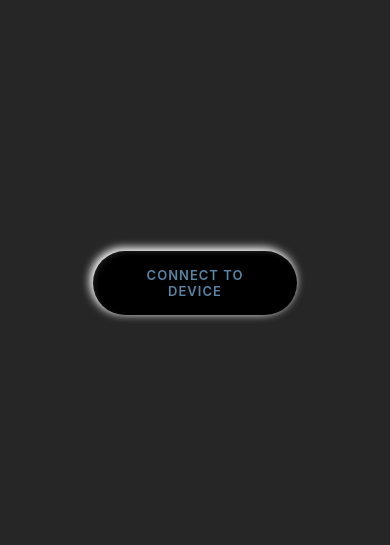
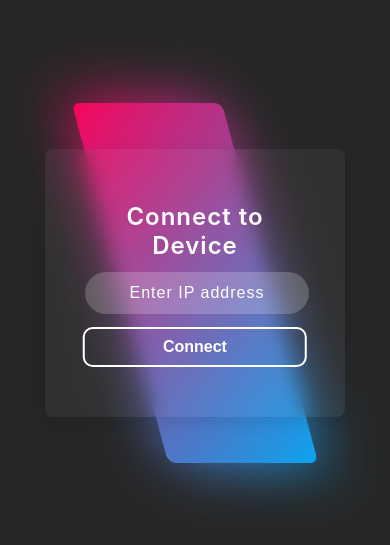
Before and after one commit to Utkarshp23/proconnect, a React (Create React App) app: page / in a window 390 px wide. Shown: the part 139-684 px from the top of the page. Built offline with nearby package versions, Linux system fonts and the light colour scheme.

Commit message:
responsiveness addet to popUpForm

```diff
--- a/src/App.js
+++ b/src/App.js
@@ -6,8 +6,8 @@ import ConnectedWindow from "./components/ConnectedWindow";
 function App() {
   return (
     <div className="App">
-      <ConnectBtn></ConnectBtn>
-      {/* <PopUpForm></PopUpForm> */}
+      {/* <ConnectBtn></ConnectBtn> */}
+      <PopUpForm></PopUpForm>
       {/* <WifiLoader></WifiLoader> */}
       {/* <ConnectedWindow></ConnectedWindow> */}
     </div>
--- a/src/index.css
+++ b/src/index.css
@@ -9,6 +9,7 @@ body {
   flex-direction: column;
   align-items: center;
   justify-content: center;
+  /* min-height: 100vh; */
   /* height: 100vh; */
   overflow: hidden;
 }
--- a/src/stylesheets/popUpForm.css
+++ b/src/stylesheets/popUpForm.css
@@ -1,7 +1,9 @@
 .form-container {
   position: relative;
   /* background: rgb(15, 15, 15); */
+  /*350*/
   width: 350px;
+  /*420*/
   height: 420px;
   margin: 40px 30px;
   /* padding: 2em; */
@@ -18,7 +20,7 @@
   content: '';
   position: absolute;
   top: 0;
-  left: 50px;
+  left: 87.5px;
   width: 50%;
   height: 100%;
   background: #fff;
@@ -31,12 +33,14 @@
   content: '';
   position: absolute;
   top: 0;
-  left: 50px;
+  left: 87.5px;
   width: 50%;
   height: 100%;
   background: #fff;
   border-radius: 8px;
+  /* transform-origin: center; */
   transform: skewX(15deg);
+
   transition: 0.5s;
   filter: blur(30px);
 }
@@ -44,7 +48,7 @@
 .form-container:hover::before,
 .form-container:hover::after {
   transform: skewX(0deg);
-  left: 20px;
+  left: 37px;
   width: calc(100% - 90px);
 }
 
@@ -126,7 +130,7 @@
 .form-container .content {
   position: relative;
   left: 0;
-  padding: 20px 40px;
+  padding: 50px 40px;
   background: rgba(255, 255, 255, 0.05);
   box-shadow: 0 5px 15px rgba(0, 0, 0, 0.1);
   border-radius: 8px;
@@ -137,7 +141,7 @@
 }
 
 .form-container:hover .content {
-  left: -25px;
+  left: -10px;
   padding: 60px 40px;
 }
 
@@ -164,14 +168,14 @@
 
 .form-container .box input {
   position: absolute;
-  width: 90%;
+  width: 100%;
   height: 100%;
   background: rgba(255, 255, 255, 0.2);
   border: 1px solid rgba(255, 255, 255, 0.5);
   color: white;
   border: none;
   outline: none;
-  padding: 0 15px;
+  /* padding: 0 15px; */
   /* padding-left: 20px; */
   border-radius: 35px;
   font-size: 16px;
@@ -205,3 +209,14 @@
   transform: translate(-1%, 5%);
   box-shadow: 0 0 10px #ebb22c;
 }
+
+@media screen and (max-width: 425px) {
+  .form-container {
+    width: 300px;
+    height: 360px;
+  }
+  .form-container::before,
+  .form-container::after {
+    left: 75px;
+  }
+}
```
